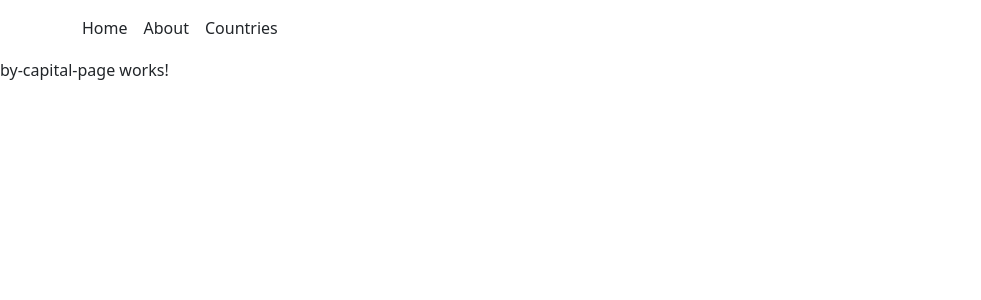
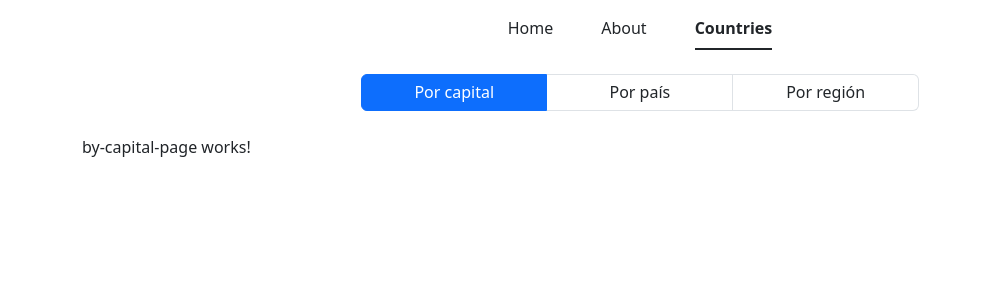
Before and after one commit to DanielHenryL/Angular-CountriesWorld, an Angular app: page /countries/by-capital in a window 1280 px wide. Shown: the top 300 px of the page, without its empty margins (0-981 px from the left). Built offline with nearby package versions, Linux system fonts and the light colour scheme.

Commit message:
creado el sidebar

```diff
--- a/src/app/app.component.html
+++ b/src/app/app.component.html
@@ -5,6 +5,8 @@
   </div>
   <div class="col-12">
     <!-- routes principal-->
-    <router-outlet></router-outlet>
+    <div class="container">
+      <router-outlet></router-outlet>
+    </div>
   </div>
 </div>
--- /dev/null
+++ b/src/app/countries/main/principal-page/principal-page.component.css
@@ -0,0 +1,3 @@
+.row-no-gutters {
+  --bs-gutter-x: 0;
+}
--- /dev/null
+++ b/src/app/countries/main/principal-page/principal-page.component.html
@@ -0,0 +1,9 @@
+
+<div class="row row-no-gutters">
+  <div class="col-12 mt-3">
+    <shared-sidebar></shared-sidebar>
+  </div>
+  <div class="col-12 mt-4">
+    <router-outlet></router-outlet>
+  </div>
+</div>
--- a/src/app/shared/components/navbar/navbar.component.html
+++ b/src/app/shared/components/navbar/navbar.component.html
@@ -1,12 +1,9 @@
-<nav class="navbar navbar-expand"  >
-  <div class="container container-fluid">
-
-    <div>
-      <ul class="nav nav-underline ">
-        <li class="nav-item" *ngFor="let ruta of rutas">
-          <a class="nav-link text-dark" routerLinkActive="active" [routerLink]='ruta' [routerLinkActiveOptions]="{exact:true}">{{ruta | titlecase}}</a>
-        </li>
-      </ul>
-    </div>
+<nav class="navbar navbar-expand">
+  <div class="container container-fluid justify-content-center">
+    <ul class="nav nav-underline gap-5">
+      <li class="nav-item" *ngFor="let ruta of rutas">
+        <a class="nav-link text-dark" routerLinkActive="active" [routerLink]='ruta'>{{ruta | titlecase}}</a>
+      </li>
+    </ul>
   </div>
 </nav>
--- /dev/null
+++ b/src/app/shared/components/sidebar/sidebar.component.css
@@ -0,0 +1,7 @@
+.sidebar{
+  min-width: 320px;
+  width: 50%;
+  line-height: 1.2;
+  text-align: center;
+  margin: 0 auto;
+}
--- /dev/null
+++ b/src/app/shared/components/sidebar/sidebar.component.html
@@ -0,0 +1,14 @@
+<div class="sidebar">
+  <ul class="list-group list-group-horizontal-sm">
+    <a
+      class="list-group-item list-group-item-action"
+      *ngFor="let ruta of rutas"
+      [routerLink]='ruta.ruta'
+      routerLinkActive="active"
+      [routerLinkActiveOptions]="{exact:true}"
+    >
+      {{ ruta.name }}
+    </a>
+  </ul>
+
+</div>
--- /dev/null
+++ b/src/app/shared/components/sidebar/sidebar.component.ts
@@ -0,0 +1,23 @@
+import { Component } from '@angular/core';
+
+@Component({
+  selector: 'shared-sidebar',
+  templateUrl: './sidebar.component.html',
+  styleUrl: './sidebar.component.css'
+})
+export class SidebarComponent {
+  public rutas = [
+    {
+      ruta:'by-capital',
+      name:'Por capital'
+    },
+    {
+      ruta:'by-country',
+      name:'Por país'
+    },
+    {
+      ruta:'by-region',
+      name:'Por región'
+    },
+  ]
+}
```
Also changed, not shown: src/app/countries/countries-routing.module.ts (+12 -4 lines), src/app/countries/countries.module.ts (+6 -2 lines), src/app/countries/main/principal-page/principal-page.component.ts (added, +10 -0 lines), src/app/shared/shared.module.ts (+5 -2 lines).
